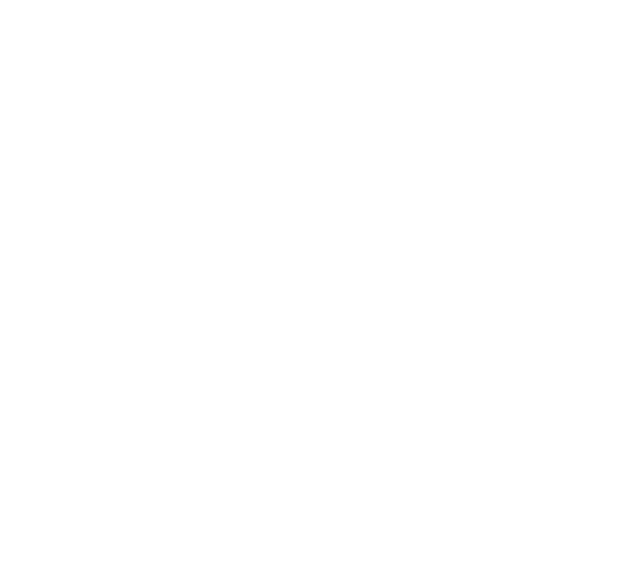
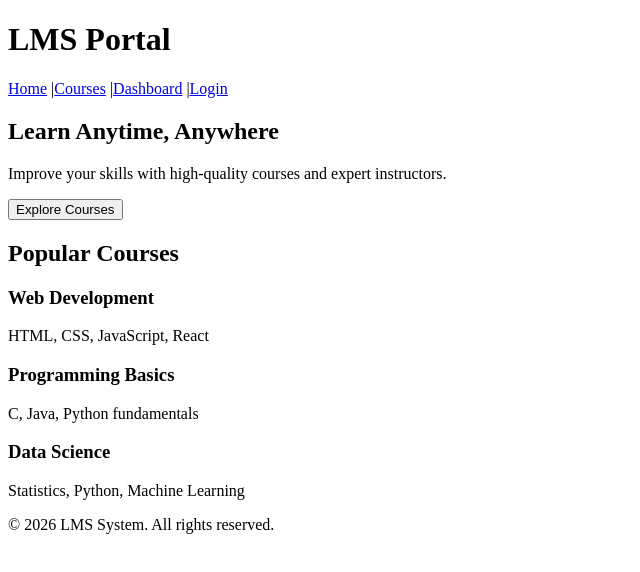
Before and after one commit to KhandakerSamin/LearnNest-Client, a React (Vite) app in the folder client/: page / in a window 1280 px wide. Shown: the top 572 px of the page, without its empty margins (0-640 px from the left). Built offline with nearby package versions, Linux system fonts and the light colour scheme.

Commit message:
Add header, sections, and footer to App component

```diff
--- a/client/src/App.jsx
+++ b/client/src/App.jsx
@@ -3,7 +3,50 @@
 const App = () => {
   return (
     <div>
+      {/* Header */}
+      <header>
+        <h1>LMS Portal</h1>
+        <nav>
+          <a href="#">Home</a> |
+          <a href="#">Courses</a> |
+          <a href="#">Dashboard</a> |
+          <a href="#">Login</a>
+        </nav>
+      </header>
 
+      {/* Hero Section */}
+      <section>
+        <h2>Learn Anytime, Anywhere</h2>
+        <p>
+          Improve your skills with high-quality courses and expert instructors.
+        </p>
+        <button>Explore Courses</button>
+      </section>
+
+      {/* Courses Section */}
+      <section>
+        <h2>Popular Courses</h2>
+
+        <div>
+          <h3>Web Development</h3>
+          <p>HTML, CSS, JavaScript, React</p>
+        </div>
+
+        <div>
+          <h3>Programming Basics</h3>
+          <p>C, Java, Python fundamentals</p>
+        </div>
+
+        <div>
+          <h3>Data Science</h3>
+          <p>Statistics, Python, Machine Learning</p>
+        </div>
+      </section>
+
+      {/* Footer */}
+      <footer>
+        <p>© 2026 LMS System. All rights reserved.</p>
+      </footer>
     </div>
   )
 }
```
